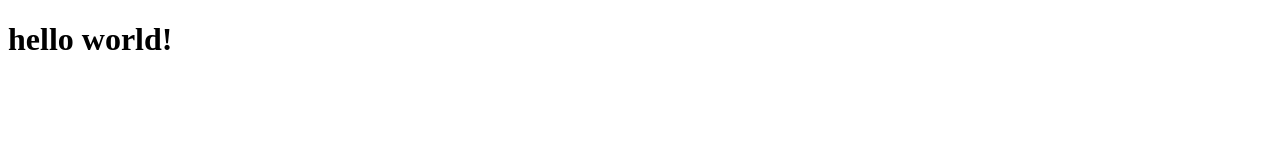
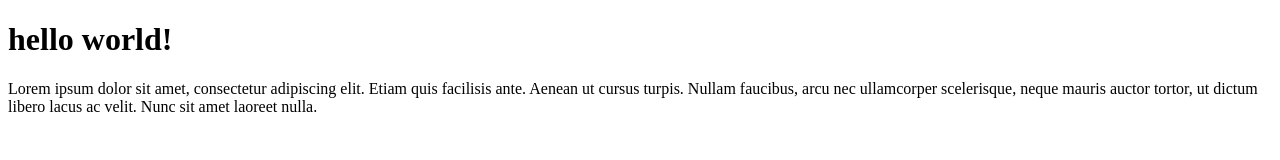
Before and after one commit to jklswr/conflict, a plain HTML site: page index.html in a window 1280 px wide. Drawn offline with Linux system fonts and the light colour scheme.

Commit message:
added paragraph

```diff
--- a/index.html
+++ b/index.html
@@ -7,6 +7,9 @@
 </head>
 <body>
   <h1>hello world!</h1>
+  <p>Lorem ipsum dolor sit amet, consectetur adipiscing elit. Etiam quis facilisis ante. Aenean ut cursus turpis. Nullam
+  faucibus, arcu nec ullamcorper scelerisque, neque mauris auctor tortor, ut dictum libero lacus ac velit. Nunc sit amet
+  laoreet nulla.</p>
 
 </body>
 </html>
```
